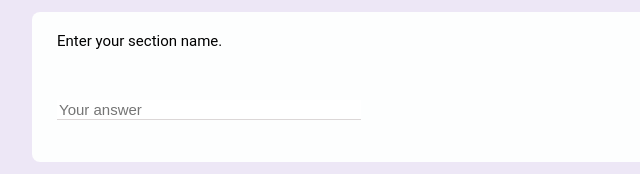
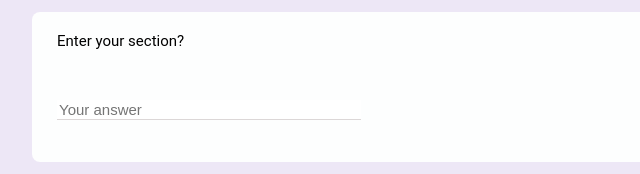
Before and after one commit to Totoyronald/supersimple-website, a plain HTML site: page ronald1.html in a window 1280 px wide. Shown: the part 391-565 px from the top of the page, 323-963 px from the left. Drawn offline with Linux system fonts and the light colour scheme.

Commit message:
Update ronald1.html

```diff
--- a/ronald1.html
+++ b/ronald1.html
@@ -20,7 +20,7 @@
 		</div>
 
 		<div class="college-div">
-			<div class="name">Enter  your section name.</div>
+			<div class="name">Enter  your section?</div>
 			<div class="input-div"><input type="input" name="answer" placeholder="Your answer"></div>
 		</div>
 
```
